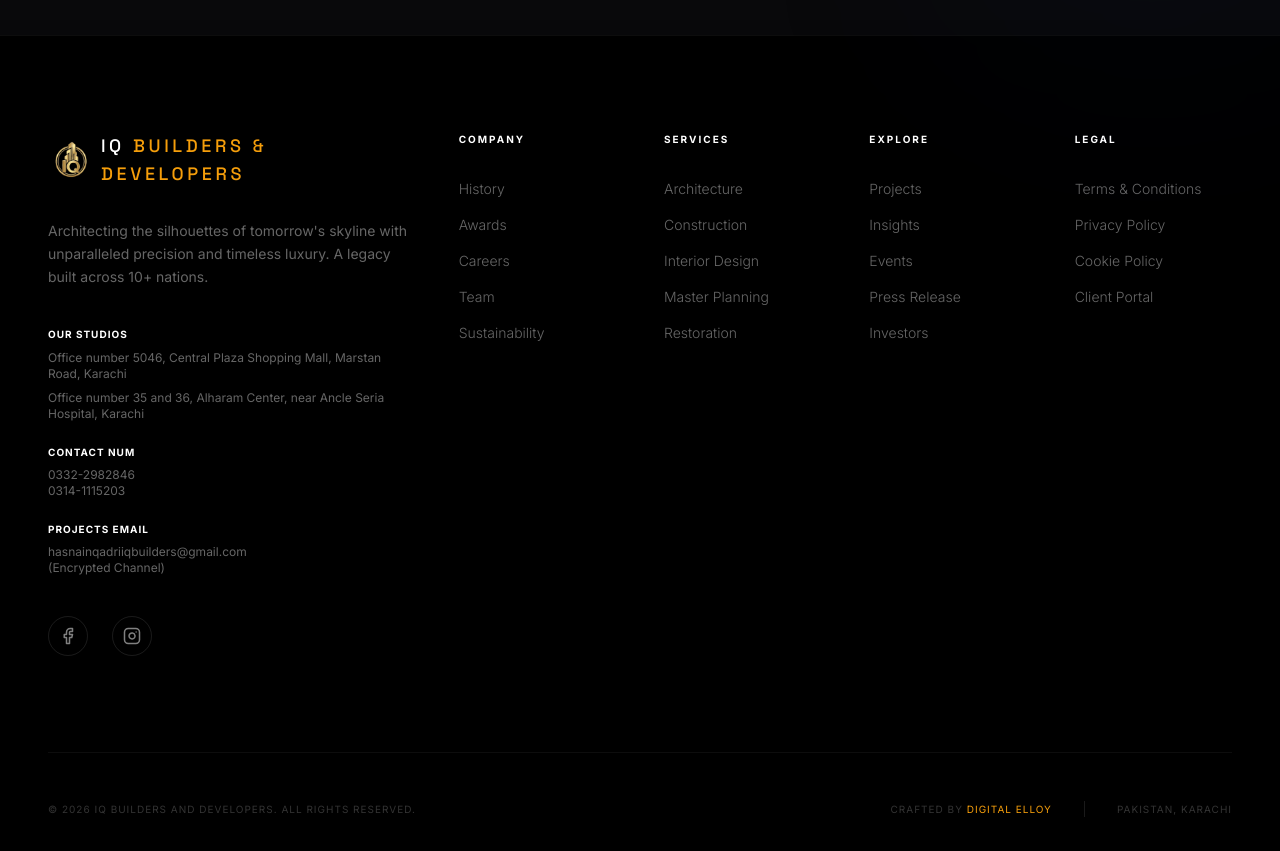
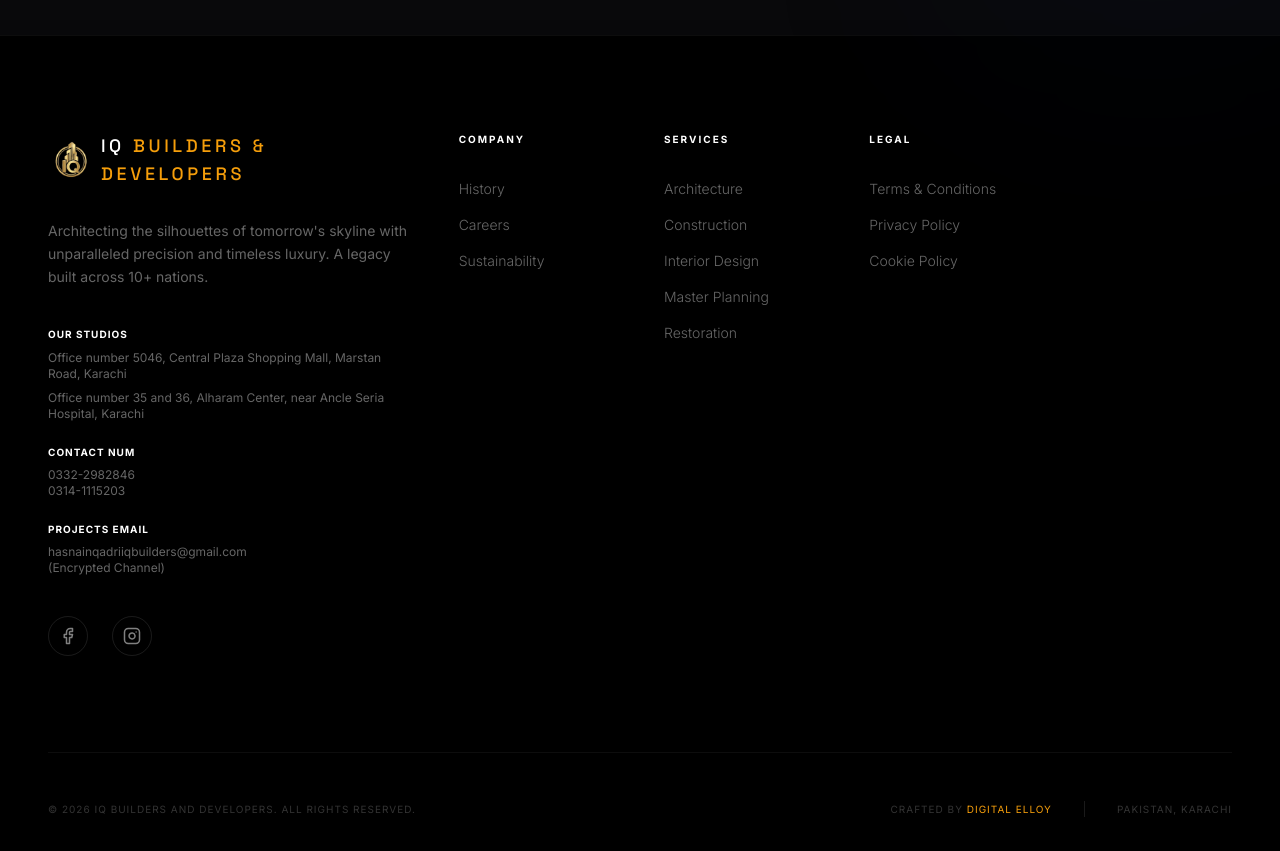
Before and after one commit to Huzaifa-Chhipa/IQ-BUILDER, a React (Vite) app: page /contact in a window 1280 px wide. Shown: the part 780-1631 px from the top of the page. Built offline with nearby package versions, Linux system fonts and the light colour scheme; grey boxes are pictures that could not be loaded; a web font is replaced by a local one.

Commit message:
fix: make footer service links non-clickable

```diff
--- a/src/components/Footer.tsx
+++ b/src/components/Footer.tsx
@@ -1,16 +1,47 @@
+import { useState } from 'react';
 import { motion } from 'motion/react';
 import { Facebook, Instagram, ArrowUpRight } from 'lucide-react';
 import Logo from './Logo';
+import PolicyModal from './PolicyModal';
 import skyscraperImg from '../assets/images/luxury_skyscraper_hero_1779209684495.png';
 
 export default function Footer() {
   const currentYear = new Date().getFullYear();
+  const [modalData, setModalData] = useState<{ isOpen: boolean; title: string; content: React.ReactNode } | null>(null);
+
+  const historyContent = (
+    <div className="space-y-4">
+      <p>IQ Builders & Developers began with a singular vision: to redefine the skyline with architectural masterpieces that blend structural integrity with timeless aesthetic luxury.</p>
+      <p>Over the past decade, we have grown from a boutique architectural firm in Karachi to an international powerhouse, successfully delivering landmark residential and commercial projects across 10+ nations.</p>
+      <p>Our journey is defined by a relentless pursuit of perfection, a commitment to sustainable innovation, and a passion for turning our clients' most complex structural dreams into enduring architectural realities.</p>
+    </div>
+  );
+
+  const sustainabilityContent = (
+    <div className="space-y-4">
+      <p>At IQ Builders & Developers, we are committed to building a greener future. We integrate sustainable practices into every project, from site selection to material sourcing.</p>
+      <p>Our commitment includes reducing waste, optimizing energy efficiency in our designs, and utilizing eco-friendly materials whenever possible to minimize our environmental footprint.</p>
+    </div>
+  );
+
+  const footerModals = {
+    'Terms & Conditions': (
+      <p>By accessing our website, you agree to abide by these terms. We reserve the right to modify these terms at any time. All intellectual property on this site belongs to IQ Builders & Developers.</p>
+    ),
+    'Privacy Policy': (
+      <p>We respect your privacy. We collect only necessary information to improve your experience and process your inquiries. We do not sell your data to third parties.</p>
+    ),
+    'Cookie Policy': (
+      <p>We use cookies to analyze site traffic and improve functionality. By continuing to browse, you agree to our use of cookies.</p>
+    ),
+    'History': historyContent,
+    'Sustainability': sustainabilityContent,
+  };
 
   const links = [
-    { title: 'Company', items: ['History', 'Awards', 'Careers', 'Team', 'Sustainability'] },
+    { title: 'Company', items: ['History', 'Careers', 'Sustainability'] },
     { title: 'Services', items: ['Architecture', 'Construction', 'Interior Design', 'Master Planning', 'Restoration'] },
-    { title: 'Explore', items: ['Projects', 'Insights', 'Events', 'Press Release', 'Investors'] },
-    { title: 'Legal', items: ['Terms & Conditions', 'Privacy Policy', 'Cookie Policy', 'Client Portal'] }
+    { title: 'Legal', items: ['Terms & Conditions', 'Privacy Policy', 'Cookie Policy'] }
   ];
 
   return (
@@ -62,10 +93,18 @@ export default function Footer() {
               <ul className="space-y-4">
                 {group.items.map((item, j) => (
                   <li key={j}>
-                    <a href="#" className="text-white/40 hover:text-gold transition-colors text-sm font-light flex items-center gap-2 group">
-                      {item}
-                      <ArrowUpRight size={12} className="opacity-0 group-hover:opacity-100 transition-all -translate-x-2 group-hover:translate-x-0" />
-                    </a>
+                    {group.title === 'Legal' || (group.title === 'Company' && (item === 'History' || item === 'Sustainability')) ? (
+                      <button
+                        onClick={() => setModalData({ isOpen: true, title: item, content: footerModals[item as keyof typeof footerModals] })}
+                        className="text-white/40 hover:text-gold transition-colors text-sm font-light flex items-center gap-2 group"
+                      >
+                        {item}
+                      </button>
+                    ) : (
+                      <span className="text-white/40 text-sm font-light flex items-center gap-2">
+                        {item}
+                      </span>
+                    )}
                   </li>
                 ))}
               </ul>
@@ -88,6 +127,15 @@ export default function Footer() {
           </div>
         </div>
       </div>
+
+      {modalData && (
+        <PolicyModal
+          isOpen={modalData.isOpen}
+          onClose={() => setModalData(null)}
+          title={modalData.title}
+          content={modalData.content}
+        />
+      )}
     </footer>
   );
 }
```
